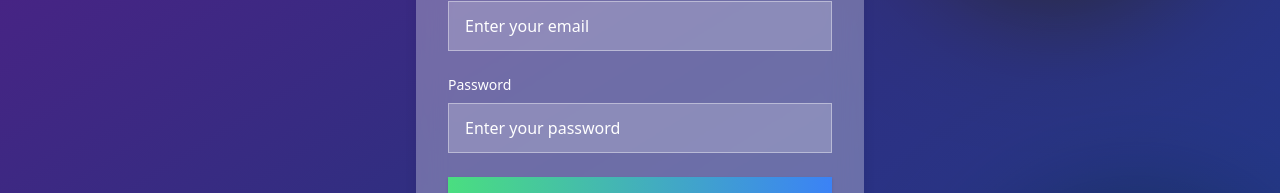
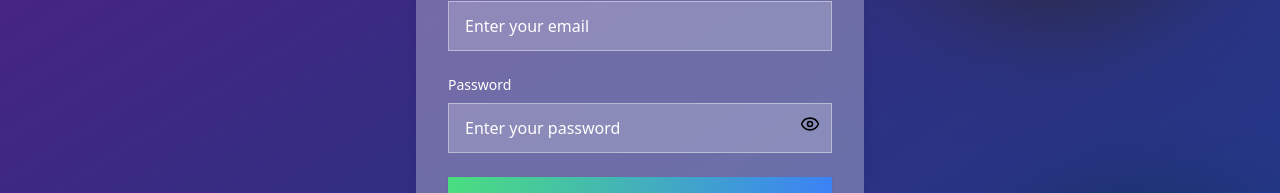
Before and after one commit to tannousgeagea/cvision-web, a React (Vite) app: page /login in a window 1280 px wide. Shown: the part 361-554 px from the top of the page. Built offline with nearby package versions, Linux system fonts and the light colour scheme; no server answers.

Commit message:
user can show password and hide it

```diff
--- a/src/pages/login/login.tsx
+++ b/src/pages/login/login.tsx
@@ -1,10 +1,12 @@
 import React, { useState } from "react";
 import { baseURL } from "@/components/api/base";
+import { Eye, EyeOff } from "lucide-react";
 
 const LoginPage: React.FC = () => {
   const [email, setEmail] = useState<string>("");
   const [password, setPassword] = useState<string>("");
   const [error, setError] = useState<string>("");
+  const [showPassword, setShowPassword] = useState<boolean>(false);
 
   const handleLogin = async (e: React.FormEvent) => {
     e.preventDefault();
@@ -70,19 +72,28 @@ const LoginPage: React.FC = () => {
               className="mt-2 w-full px-4 py-3 bg-white/20 border border-white/40 rounded-lg focus:outline-none focus:ring-2 focus:ring-white placeholder-white text-white"
             />
           </div>
-          <div>
+          <div className="relative">
             <label htmlFor="password" className="block text-sm font-medium text-white">
               Password
             </label>
+            <div className="relative">
               <input
-              type="password"
+                type={showPassword ? "text" : "password"}
                 id="password"
                 value={password}
                 onChange={(e) => setPassword(e.target.value)}
                 placeholder="Enter your password"
                 required
-              className="mt-2 w-full px-4 py-3 bg-white/20 border border-white/40 rounded-lg focus:outline-none focus:ring-2 focus:ring-white placeholder-white text-white"
+                className="mt-2 w-full pr-12 px-4 py-3 bg-white/20 border border-white/40 rounded-lg focus:outline-none focus:ring-2 focus:ring-white placeholder-white text-white"
               />
+              <button
+                type="button"
+                onClick={() => setShowPassword((prev) => !prev)}
+                className="absolute inset-y-0 right-3 flex items-center text-black"
+              >
+                {showPassword ? <EyeOff className="h-5 w-5" /> : <Eye className="h-5 w-5" />}
+              </button>
+            </div>
           </div>
           {error && <p className="text-red-300 text-sm text-center">{error}</p>}
           <button
```
Lines whose indentation alone changed are shown as unchanged.
